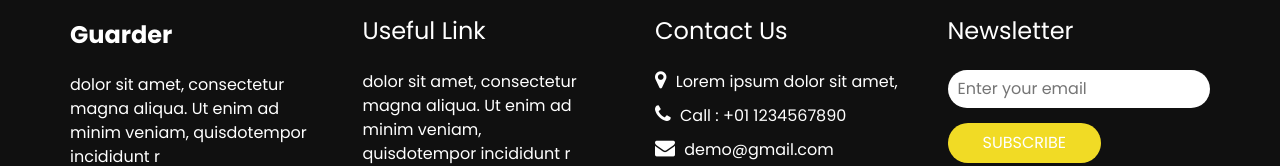
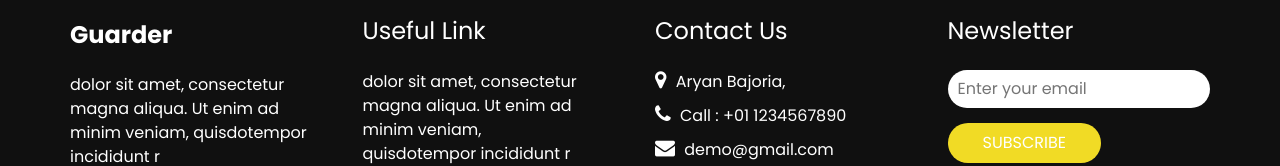
Before and after one commit to aryanbajoria/guard, a plain HTML site: page index.html in a window 1280 px wide. Shown: the part 4173-4339 px from the top of the page. Drawn offline with Linux system fonts and the light colour scheme; files whose address does not match are found by name.

Commit message:
Add files via upload

```diff
--- a/index.html
+++ b/index.html
@@ -682,7 +682,7 @@
             <a href="" class="">
               <i class="fa fa-map-marker" aria-hidden="true"></i>
               <span>
-                Lorem ipsum dolor sit amet,
+                Aryan Bajoria,
               </span>
             </a>
             <a href="" class="">
```
